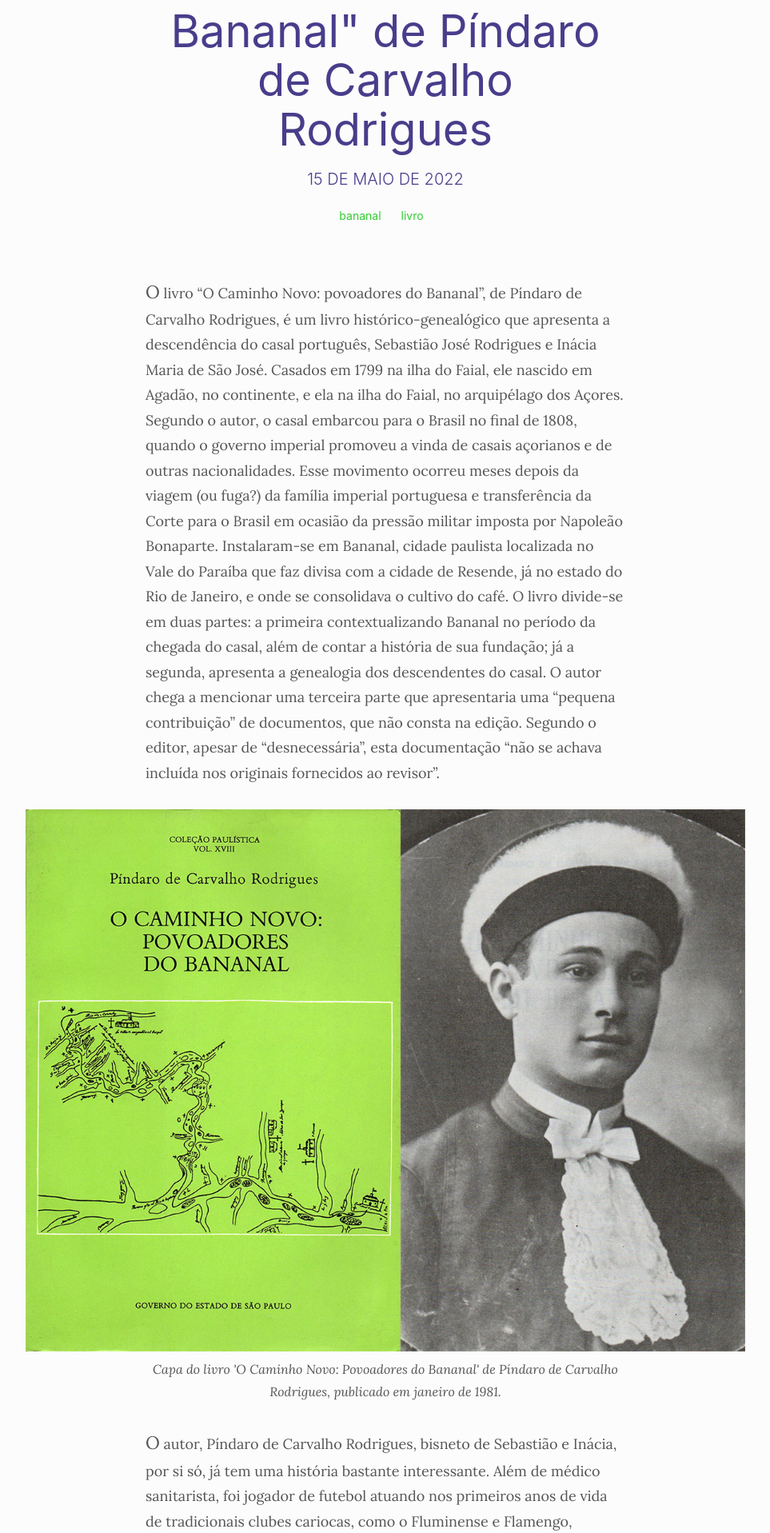
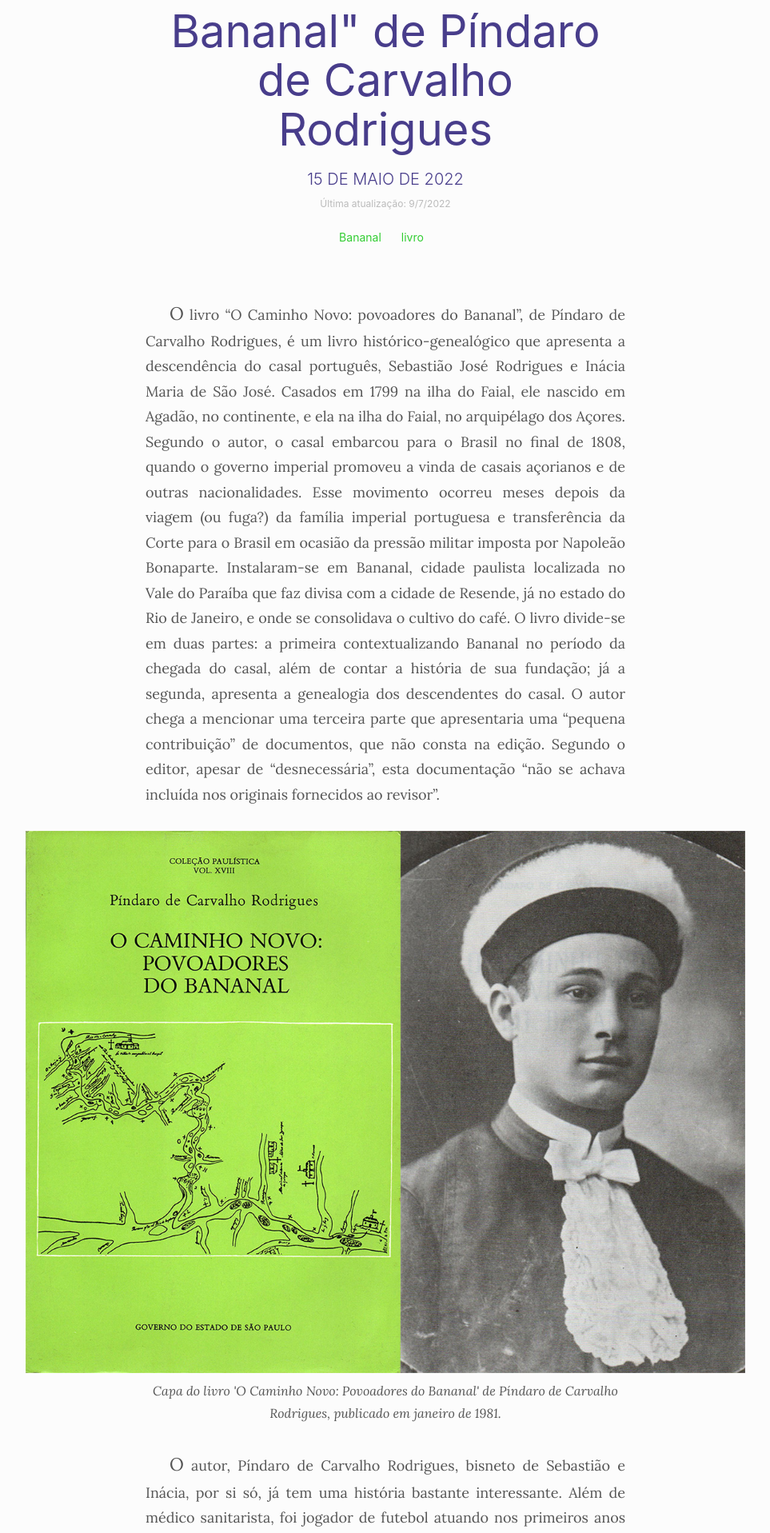
Before and after one commit to flaviodut/antepassados, a Jekyll site: the page built from _posts/2022-05-15-sobre-o-livro-o-caminho-novo-povoadores-do-bananal-de-pindaro-de-carvalho-rodrigues.md, in a window 1280 px wide. Shown: the part 356-2273 px from the top of the page at 80% size, without its empty margins (158-1121 px from the left). Built offline with Jekyll 4.4.1, drawn with Linux system fonts in a browser that asks for light colours; nearby versions of some CDN libraries; comment, search, counter and statistics services are not loaded.

Commit message:
Ajustes gerais
1. li encadeado; 2. numeração do ol; 3. removido twitter do footer; 4. tag bananal > Bananal; 5. add tag fb:app_id

```diff
--- a/_config.yml
+++ b/_config.yml
@@ -1,7 +1,7 @@
 title: Antepassados
 author: Flávio Alberto Dutra
 email: flavio.adore@gmail.com
-description: Sítio dedicado à genealogia, minhas descobertas e histórias familiares.
+description: Sítio dedicado à genealogia, minhas descobertas e histórias familiares
 lang: pt-br
 url: https://antepassados.flaviodutra.com.br
 logo: /assets/images/logo-mustard.png
@@ -16,22 +16,16 @@
   - Portugal
   - Açores
   - França
-  - Holanda
 
 # Social
 facebook:
   username: flaviodutra
-
-twitter:
-  username: flaviodut
-  card: summary
 
 github:
   username: flaviodut
 
 social:
   links:
-    - https://twitter.com/flaviodut
     - https://www.facebook.com/flaviodutra
 
 # Build settings
--- a/_includes/footer.html
+++ b/_includes/footer.html
@@ -5,7 +5,6 @@
     <ul>
       <li><a href="mailto:{{ site.email }}?subject=Contato sobre {{ site.title }}" title="Me contate por e-mail"><svg class="icon icon-mail"><use xlink:href="#icon-mail"></use></svg></a></li>
       <li><a href="https://facebook.com/{{ site.facebook.username }}" title="Meu perfil no Facebook" target="_blank"><svg class="icon icon-facebook"><use xlink:href="#icon-facebook"></use></svg></a></li>
-      <li><a href="https://twitter.com/{{ site.twitter.username }}" title="Meu perfil no Twitter" target="_blank"><svg class="icon icon-twitter"><use xlink:href="#icon-twitter"></use></svg></a></li>
       <li><a href="{{ "/feed.xml" | relative_url }}" title="feed RSS"><svg class="icon icon-rss"><use xlink:href="#icon-rss"></use></svg></a></li>
     </ul>
     <p class="small">Autorizo a reprodução e divulgação total ou parcial, por qualquer meio convencional ou eletrônico, para fins de estudo e pesquisa, desde que citada a fonte.</p>
--- a/_includes/head.html
+++ b/_includes/head.html
@@ -14,6 +14,7 @@
   <meta name="msapplication-config" content="{{ '/assets/images/icons/browserconfig.xml' | relative_url }}">
   <meta name="theme-color" content="#483d8b">
   <link rel="alternate" type="application/rss+xml" title="{{ site.title | escape }}" href="{{ '/feed.xml' | relative_url }}">
+  <meta property="fb:app_id" content="3155677694672055" />
 
   <link rel="stylesheet" href="{{ '/assets/main.css' | relative_url }}">
   <link rel="stylesheet" href="https://fonts.googleapis.com/css?family=Lora:400,400i,700">
--- a/_posts/2022-05-15-sobre-o-livro-o-caminho-novo-povoadores-do-bananal-de-pindaro-de-carvalho-rodrigues.md
+++ b/_posts/2022-05-15-sobre-o-livro-o-caminho-novo-povoadores-do-bananal-de-pindaro-de-carvalho-rodrigues.md
@@ -3,8 +3,9 @@
 title:  "Sobre o livro \"O Caminho Novo: Povoadores do Bananal\" de Píndaro de Carvalho Rodrigues"
 image: "/assets/posts/2022-05-15-sobre-o-livro-o-caminho-novo-povoadores-do-bananal-de-pindaro-de-carvalho-rodrigues/cover.jpg"
 date:   2022-05-15 16:30:00 -0200
+last-update: 2022-07-09 18:30:00 -0200
 categories:
-  - bananal
+  - Bananal
   - livro
 ---
 
--- a/_sass/partials/_post.scss
+++ b/_sass/partials/_post.scss
@@ -137,15 +137,36 @@
     font-size: 125%;
   }
 
-  ul {
+  ul, ol {
     margin-left: $spacing-unit;
     margin-bottom: $spacing-unit;
   }
 
-  li::before {
-    content: '●';
-    margin-right: .5rem;
-    color: darkslateblue;
+  ul {
+    li::before {
+      content: '●';
+      margin-right: .5rem;
+      color: darkslateblue;
+    }
+
+    li li::before {
+      content: '⚬';
+    }
+  }
+
+  ol {
+    li::marker {
+      font-weight: 700;
+      color: darkslateblue;
+    }
+  }
+
+  p {
+    text-align: justify;
+  }
+
+  p::first-letter {
+    margin-left: $spacing-unit;
   }
 
   figure, p {
```
Also changed, not shown: 1 other file.
